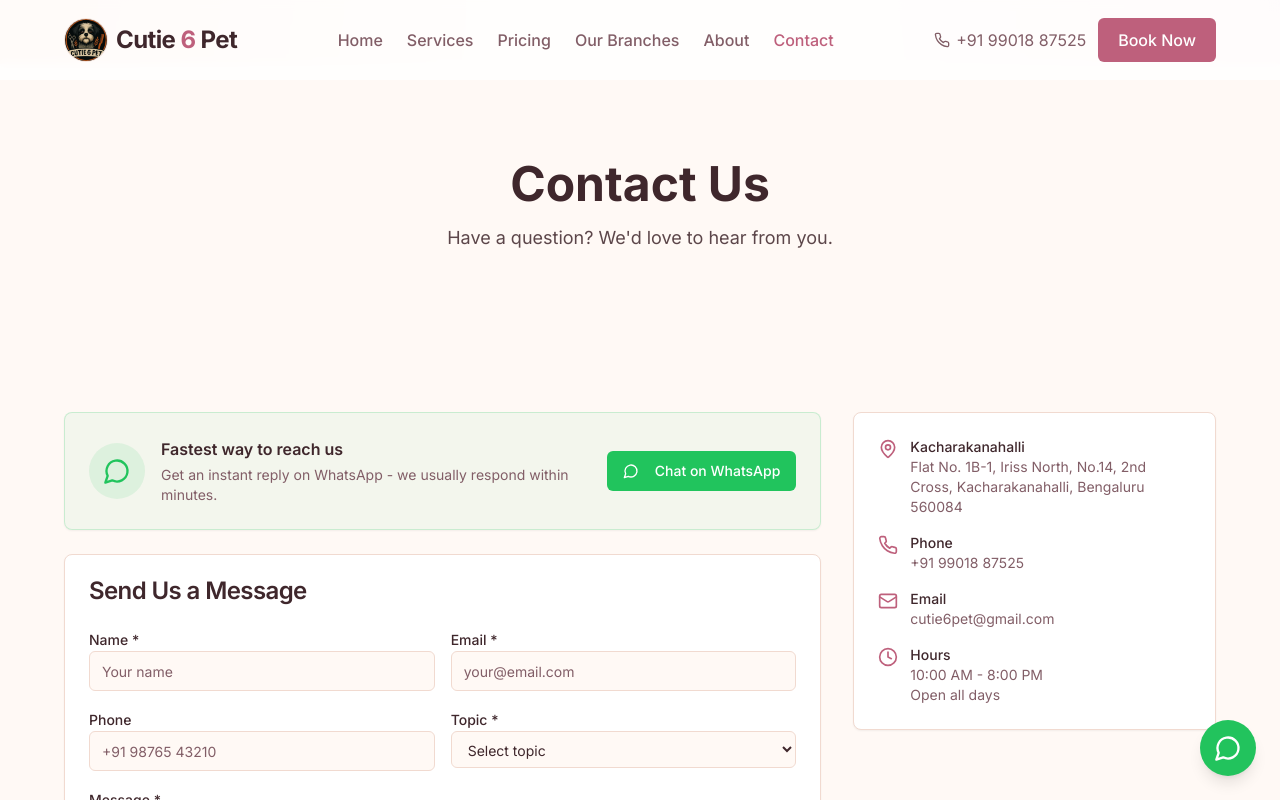
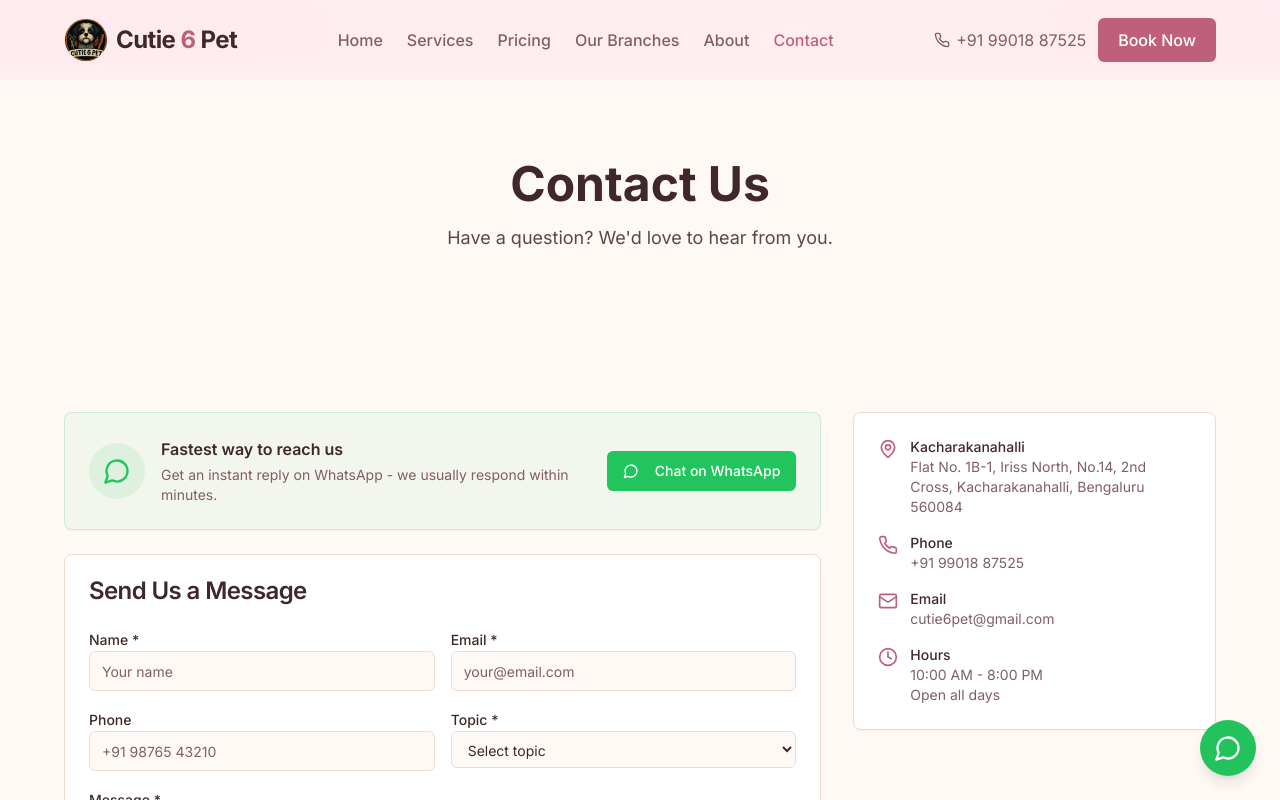
Before and after one commit to samuelbrittofr/cutie6pet, a React (Vite) app: page /contact in a window 1280 px wide. Shown: the top 800 px of the page. Built offline with nearby package versions, Linux system fonts and the light colour scheme; the HTML template or start-up script is replaced by a standard one.

Commit message:
tasaskbar
sdds

```diff
--- a/src/components/layout/Header.tsx
+++ b/src/components/layout/Header.tsx
@@ -35,8 +35,8 @@ const Header = () => {
       className={cn(
         "fixed top-0 z-50 w-full transition-all duration-300",
         scrolled
-          ? "bg-card/95 backdrop-blur-md shadow-sm border-b border-border"
-          : "bg-card/80 backdrop-blur-sm"
+          ? "bg-[hsl(340,100%,96%)]/95 backdrop-blur-md shadow-sm border-b border-border"
+          : "bg-[hsl(340,100%,96%)]/85 backdrop-blur-sm"
       )}
     >
       <div className="container flex items-center justify-between h-20">
@@ -94,7 +94,7 @@ const Header = () => {
             initial={{ opacity: 0, height: 0 }}
             animate={{ opacity: 1, height: "auto" }}
             exit={{ opacity: 0, height: 0 }}
-            className="lg:hidden bg-card border-t border-border overflow-hidden"
+            className="lg:hidden bg-[hsl(340,100%,96%)] border-t border-border overflow-hidden"
           >
             <nav className="container py-3 flex flex-col gap-1">
               {navLinks.map((link) => (
```
